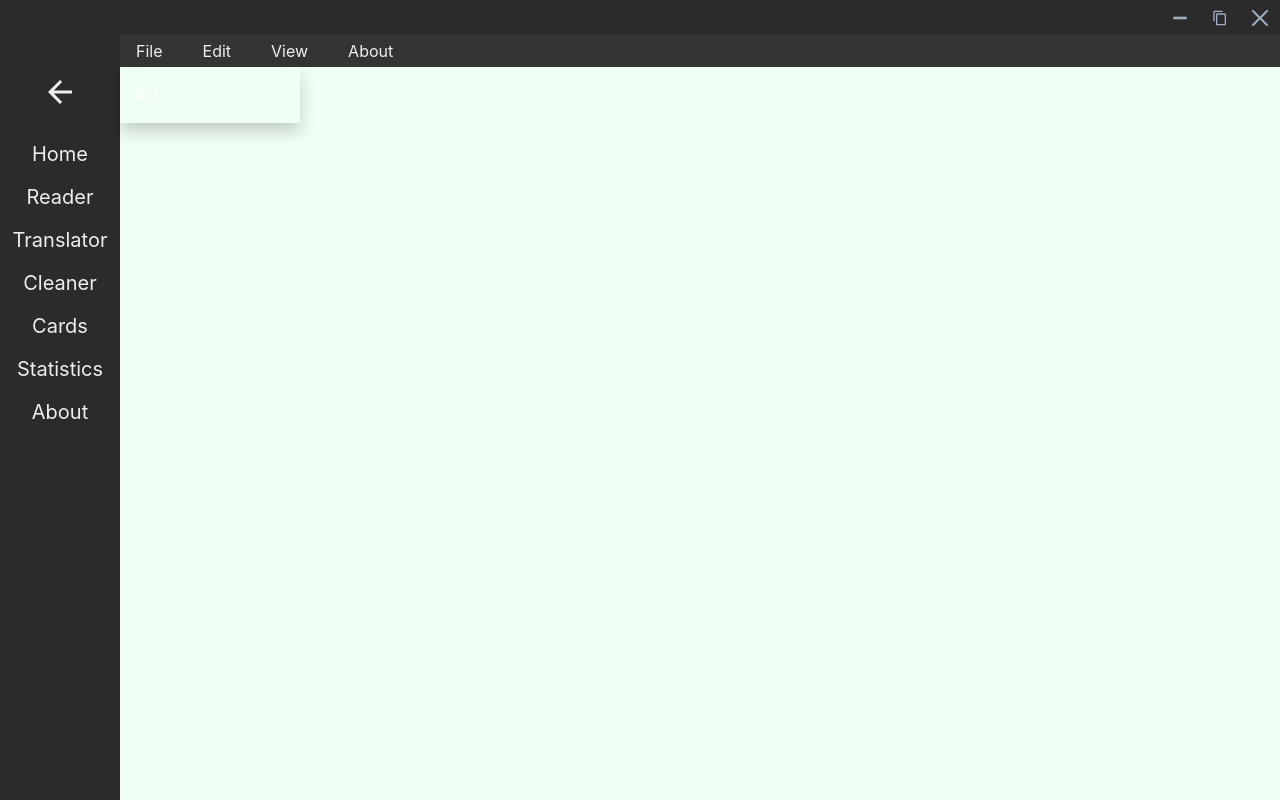
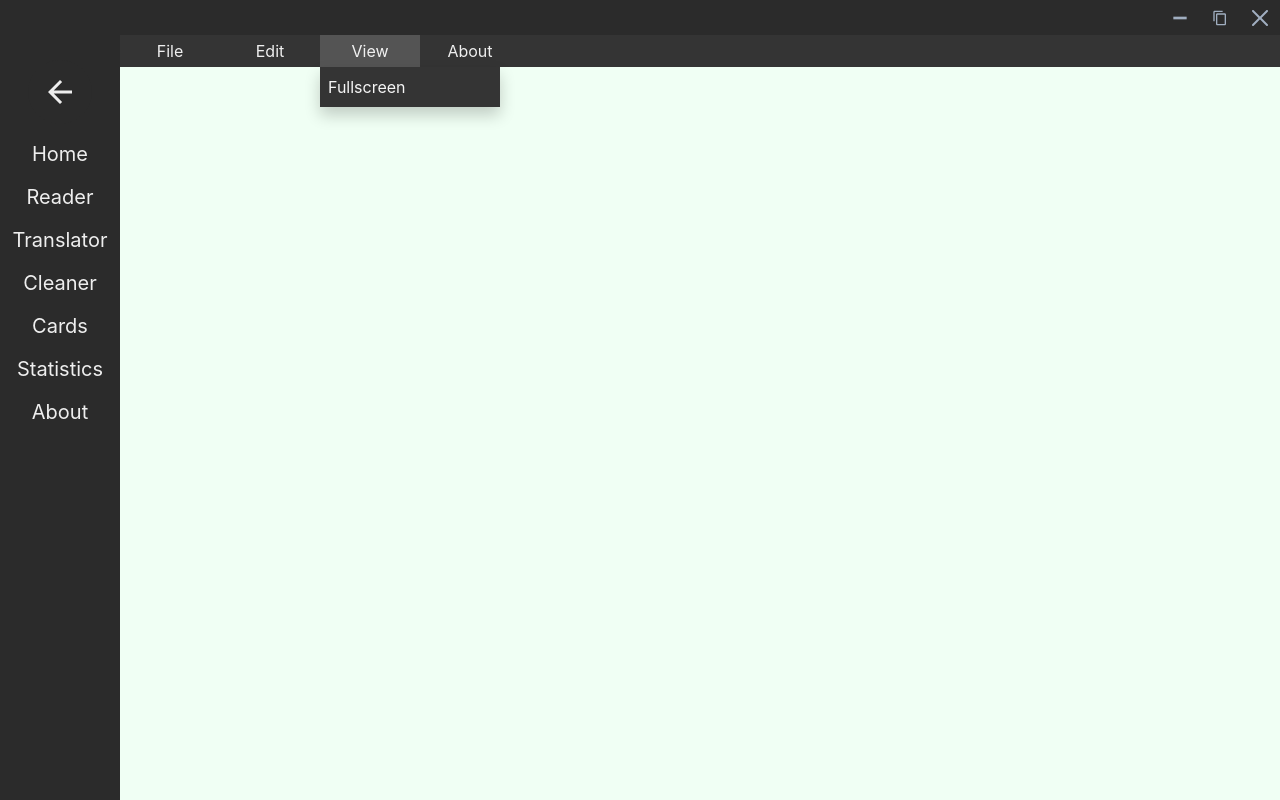
Before and after one commit to Stevenree/EE_SeniorProj, a React (Create React App) app in the folder frontend/: page /reader in a window 1280 px wide. Both pictures are taken after a click on the button "View". Built offline with nearby package versions, Linux system fonts and the light colour scheme; the HTML template or start-up script is replaced by a standard one.

Commit message:
Add CSS and fix children menus

```diff
--- a/frontend/src/Pages/Reader/Reader.tsx
+++ b/frontend/src/Pages/Reader/Reader.tsx
@@ -10,14 +10,26 @@ export default class Reader extends Component {
 
         return (
             <Box h="32px" w={'100%'} bgColor="#343434">
-                <HStack color="whiteAlpha.900">
+                <Flex w={"100%"} h={"32px"} flexGrow={0} color="whiteAlpha.900">
                     <TopMenuButton menuName="File">
-                        <ChildMenuButton name="AH"/>
+                        <ChildMenuButton name="Open Folder"/>
+                        <ChildMenuButton name="Open Recent"/>
+                        <ChildMenuButton name="Save Project"/>
+                        <ChildMenuButton name="Exit project"/>
                     </TopMenuButton>
-                    <TopMenuButton menuName="Edit"/>
-                    <TopMenuButton menuName="View"/>
-                    <TopMenuButton menuName="About"/>
-                </HStack>
+
+                    <TopMenuButton menuName="Edit">
+
+                    </TopMenuButton>
+
+                    <TopMenuButton menuName="View">
+                        <ChildMenuButton name="Fullscreen"/>
+                    </TopMenuButton>
+
+                    <TopMenuButton menuName="About">
+
+                    </TopMenuButton>
+                </Flex>
             </Box>
 
         )
--- a/frontend/src/global-components/MenuButtons/MenuButtons.css
+++ b/frontend/src/global-components/MenuButtons/MenuButtons.css
@@ -6,7 +6,7 @@
 .menuContainer > button {
     background-color: inherit;
     color: inherit;
-    min-width: 48px;
+    min-width: 100px;
     padding: 4px 16px;
 }
 
@@ -14,6 +14,13 @@
     border: none;
     cursor: pointer;
     font-size: 16px;
+    -webkit-touch-callout: none; /* iOS Safari */
+    -webkit-user-select: none; /* Safari */
+     -khtml-user-select: none; /* Konqueror HTML */
+       -moz-user-select: none; /* Old versions of Firefox */
+        -ms-user-select: none; /* Internet Explorer/Edge */
+            user-select: none; /* Non-prefixed version, currently
+                                  supported by Chrome, Edge, Opera and Firefox */
 }
 
 .menuContainer button:focus {
@@ -21,7 +28,7 @@
 }
 
 .menuContainer .menuItemContainer {
-    background-color: var(--app-menu-bg);
+    background-color: #343434;
     box-shadow: 0px 8px 16px 0px rgba(0,0,0,0.2);
     min-width: 180px;
     position: absolute;
@@ -29,19 +36,19 @@
 }
 
 .menuContainer .menuItemContainer button {
-    background-color: var(--app-menu-bg);
-    color: var(--app-menu-color);
+    background-color: #343434;
+    color: whitesmoke;
     display: block;
-    padding: 16px;
+    padding: 8px;
     text-align: left;
     width: 100%;
 }
 
-/* .menuTop{
-    padding-left: 15px;
-    padding-right: 15px;
-} */
 
-.menuButton:hover{
+.menuContainer button:hover {
     background-color: #545454;
 }
+
+.menuContainer > button[aria-expanded="true"]{
+    background-color: #545454;
+}
--- a/frontend/src/global-components/MenuButtons/TopMenuButton.tsx
+++ b/frontend/src/global-components/MenuButtons/TopMenuButton.tsx
@@ -3,34 +3,55 @@ import './MenuButtons.css'
 
 type topMenuBtnProps = {
     menuName: string,
-    children: React.ReactNode
+    children: React.ReactNode,
+    childrenVisible: boolean,
 }
 
 export default class TopMenuButton extends Component<any,any> {
     menuName: any
     children: React.ReactNode
+    state : {childrenVisible: boolean}
+
 
     constructor(props:topMenuBtnProps){
         super(props)
         this.menuName = props.menuName
         this.children = props.children
+        this.state = {
+            childrenVisible: false,
+        }
     }
 
     render() {
         return (
             <div className="menuContainer">
                 {/* Top Menu Button */}
-                <button id={this.menuName} className="menuButton"
+                <button id={this.menuName}
                     aria-haspopup="true"
                     aria-expanded="false"
-                    aria-label={this.menuName}>
+                    aria-label={this.menuName}
+                    onClick={ () => {
+                        this.state.childrenVisible ?
+                            this.setState({childrenVisible:false}) :
+                            this.setState({childrenVisible:true})
+
+                        let thisMenu = document.getElementById(this.menuName)
+                        let x = thisMenu?.getAttribute("aria-expanded");
+                        if (x === "true") {x = "false"} else {x = "true"}
+                        thisMenu?.setAttribute("aria-expanded", x)
+                    }}
+                >
                     {this.menuName}
                 </button>
 
                 {/* Child Menu */}
-                <div className="menuItemContainer">
-                    {this.children}
-                </div>
+                { this.state.childrenVisible?
+                    <div className="menuItemContainer">
+                        {this.children}
+                    </div> :
+                    <></>
+                }
+
             </div>
         )
     }
```
